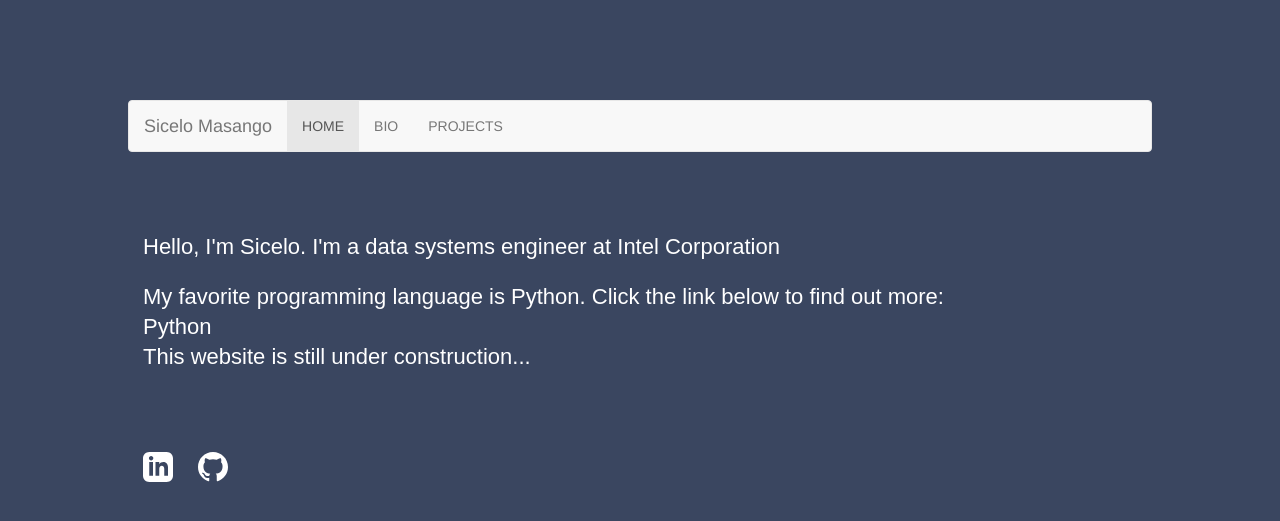
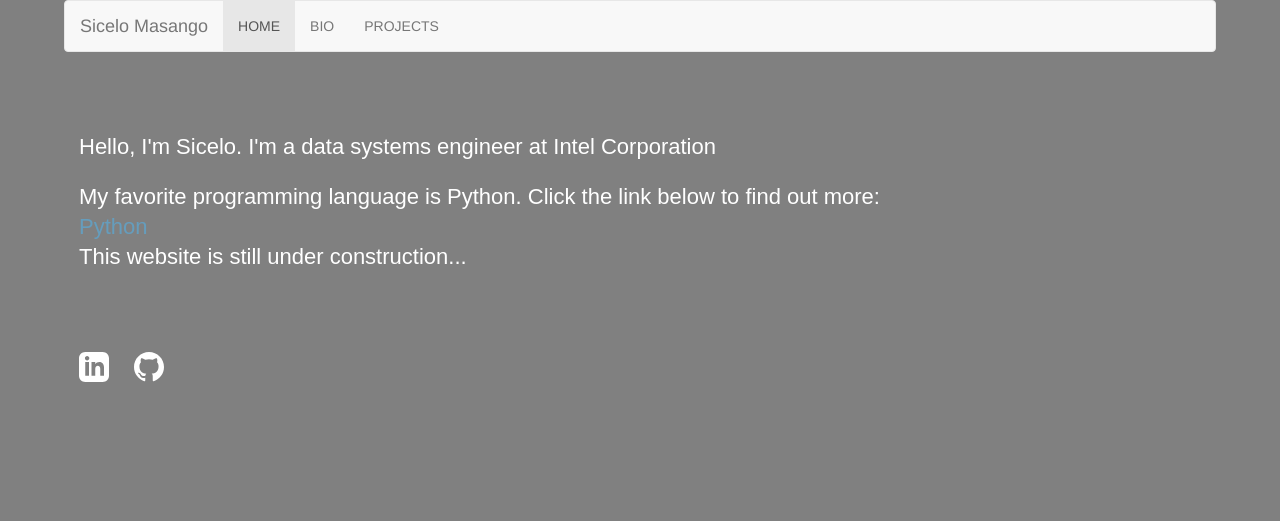
Before and after one commit to ngidingidi/personal-website, a Flask app: page / in a window 1280 px wide. Shown: the top 521 px of the page. Run offline with Flask 2, Linux system fonts and the light colour scheme; some libraries are stand-ins or nearby versions.

Commit message:
change background color

```diff
--- a/static/main.css
+++ b/static/main.css
@@ -1,8 +1,8 @@
 body {
-    background-color: #3a4660;
-    margin-top: 100px;
-    margin-left: 10%;
-    margin-right: 10%;
+    background-color: #808080;
+    padding: 0px;
+    margin-left: 5%;
+    margin-right: 5%;
   }
 
   h1 {
--- a/templates/home.html
+++ b/templates/home.html
@@ -30,7 +30,7 @@
 
                     <p>My favorite programming language is Python. Click the link below to find out more:
                         <br>
-                        <a href="https://www.w3schools.com/python">Python</a>
+                        <a href="https://www.w3schools.com/python" style="color:#659DBD;">Python</a>
                         <br>
                         This website is still under construction...
                     </p>
```
